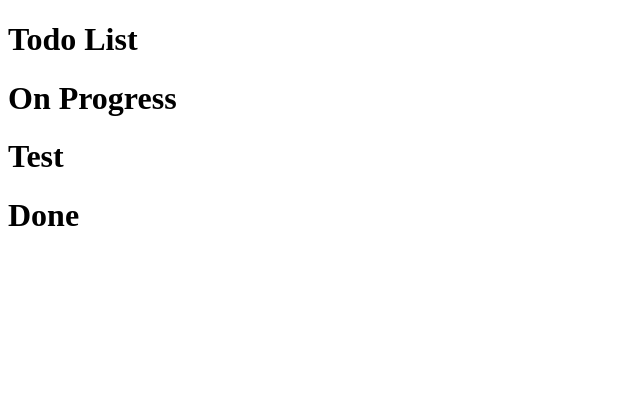
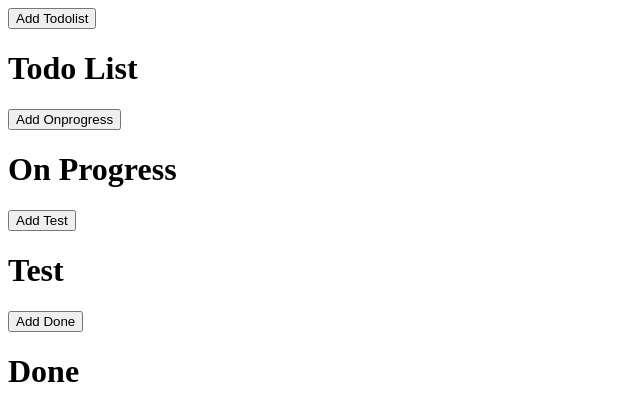
Before and after one commit to rizqizulfian/kanban, a plain HTML site: page index.html in a window 1280 px wide. Shown: the whole page, without its empty margins (0-640 px from the left). Drawn offline with Linux system fonts and the light colour scheme.

Commit message:
add container

```diff
--- a/index.html
+++ b/index.html
@@ -17,16 +17,20 @@
 
     <!-- Container -->
     <div>
-        <div>
+        <div class= "todo-container">
+            <input type="button" value="Add Todolist">
             <h1>Todo List</h1>
         </div>
-        <div>
+        <div class="onprogress-container">
+            <input type="button" value="Add Onprogress">
             <h1>On Progress</h1>
         </div>
-        <div>
+        <div class="test-container">
+            <input type="button" value="Add Test">
             <h1>Test</h1>
         </div>
-        <div>
+        <div class="done-container">
+            <input type="button" value="Add Done">
             <h1>Done</h1>
         </div>
     </div>
```
